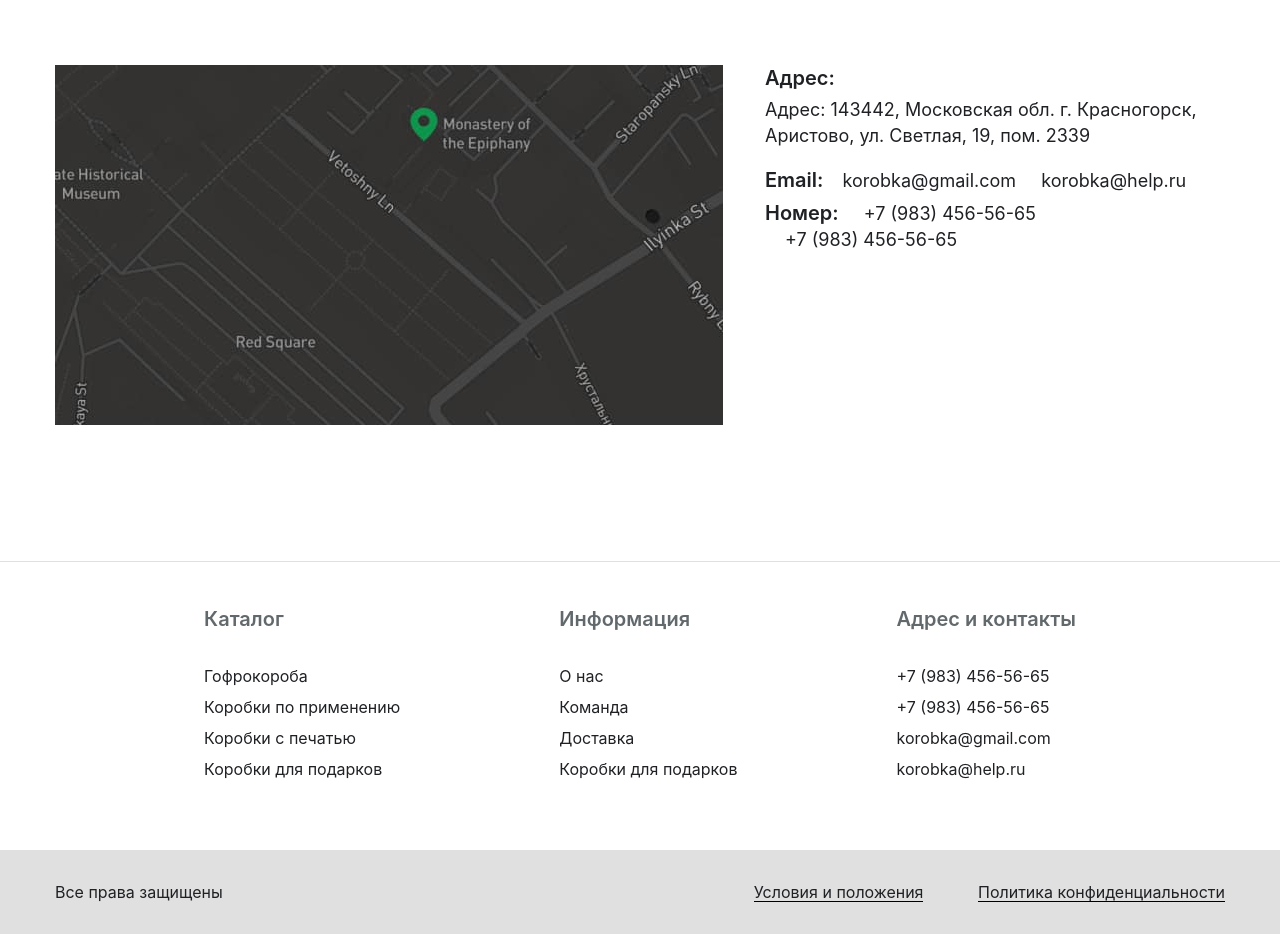
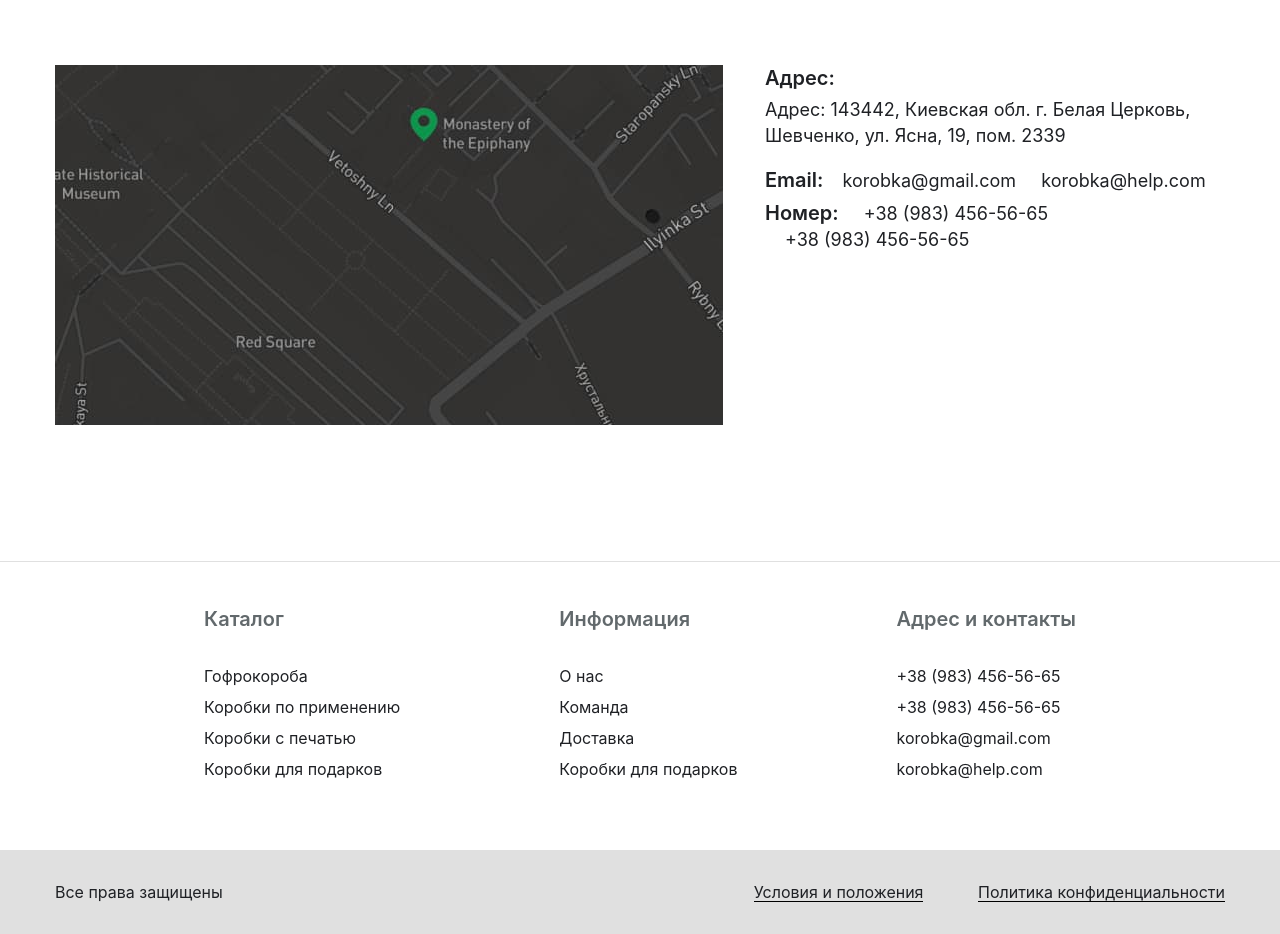
Before and after one commit to yakovmanit/project-1, a plain HTML site: page index.html in a window 1280 px wide. Shown: the part 4520-5454 px from the top of the page. Drawn offline with Linux system fonts and the light colour scheme.

Commit message:
Update index.html
address change

```diff
--- a/index.html
+++ b/index.html
@@ -229,17 +229,17 @@
 							<p class="map__adress">
 								Адрес:
 							</p>
-							<a class="map__adress__link" href="#">Адрес: 143442, Московская обл. г. Красногорск,</a>
-							<a class="map__adress__link" href="#">Аристово, ул. Светлая, 19, пом. 2339</a>
+							<a class="map__adress__link" href="#">Адрес: 143442, Киевская обл. г. Белая Церковь,</a>
+							<a class="map__adress__link" href="#">Шевченко, ул. Ясна, 19, пом. 2339</a>
 							<p class="map__email">
 								<span>Email:</span>
 								<a class="map__email-link" href="mailto:korobka@gmail.com">korobka@gmail.com</a>
-								<a class="map__email-link" href="mailto:korobka@gmail.com">korobka@help.ru</a>
+								<a class="map__email-link" href="mailto:korobka@gmail.com">korobka@help.com</a>
 							</p>
 							<p class="map__tel">
 								<span>Номер:</span>
-								<a class="map__tel-link" href="+79834565665">+7 (983) 456-56-65</a>
-								<a class="map__tel-link" href="tel:+79834565665">+7 (983) 456-56-65</a>
+								<a class="map__tel-link" href="+79834565665">+38 (983) 456-56-65</a>
+								<a class="map__tel-link" href="tel:+79834565665">+38 (983) 456-56-65</a>
 							</p>
 						</div>
 					</div>
@@ -305,12 +305,12 @@
 							<ul class="footer__list">
 								<li class="footer__item">
 									<a class="footer__item-link" href="#">
-										+7 (983) 456-56-65
+										+38 (983) 456-56-65
 									</a>
 								</li>
 								<li class="footer__item">
 									<a class="footer__item-link" href="#">
-										+7 (983) 456-56-65
+										+38 (983) 456-56-65
 									</a>
 								</li>
 								<li class="footer__item">
@@ -320,7 +320,7 @@
 								</li>
 								<li class="footer__item">
 									<a class="footer__item-link" href="#">
-										korobka@help.ru
+										korobka@help.com
 									</a>
 								</li>
 							</ul>
```
